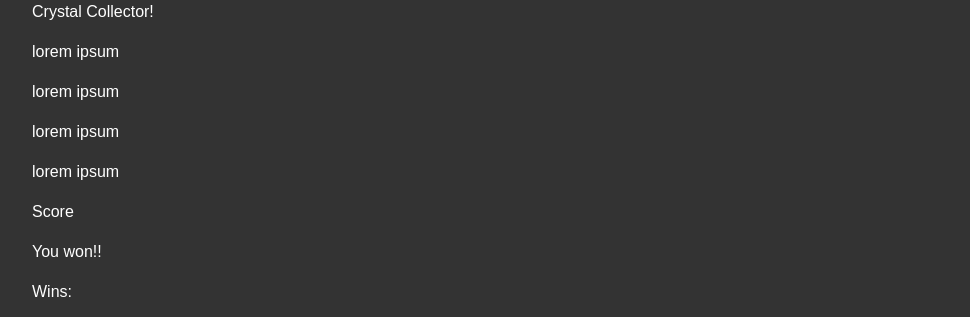
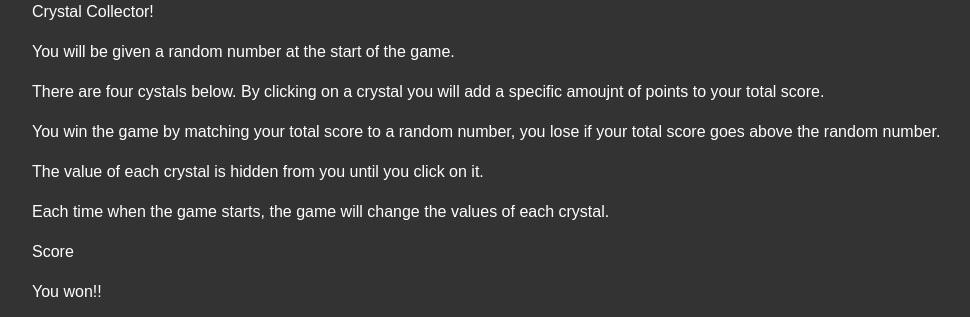
Before and after one commit to umeadi/unit-4-game, a plain HTML site: page index.html in a window 1280 px wide. Shown: the top 317 px of the page, without its empty margins (53-1023 px from the left). Drawn offline with nearby package versions, Linux system fonts and the light colour scheme; files whose address does not match are found by name.

Commit message:
added text

```diff
--- a/index.html
+++ b/index.html
@@ -15,10 +15,11 @@
         <p>Crystal Collector!</p>
     </div>
     <div class="instructions">
-        <p>lorem ipsum</p>
-        <p>lorem ipsum</p>
-        <p>lorem ipsum</p>
-        <p>lorem ipsum</p>
+        <p>You will be given a random number at the start of the game.</p>
+        <p>There are four cystals below. By clicking on a crystal you will add a specific amoujnt of points to your total score.</p>
+        <p>You win the game by matching your total score to a random number, you lose if your total score goes above the random number.</p>
+        <p>The value of each crystal is hidden from you until you click on it.</p>
+        <p>Each time when the game starts, the game will change the values of each crystal.</p>
 
     </div>
     <div class="randomNumber">
```
